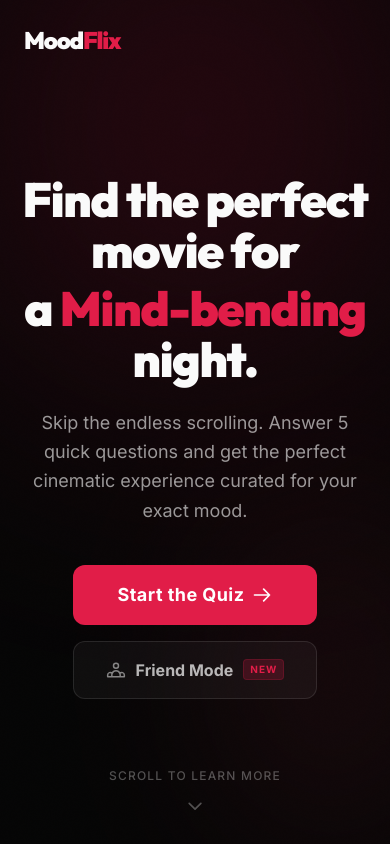
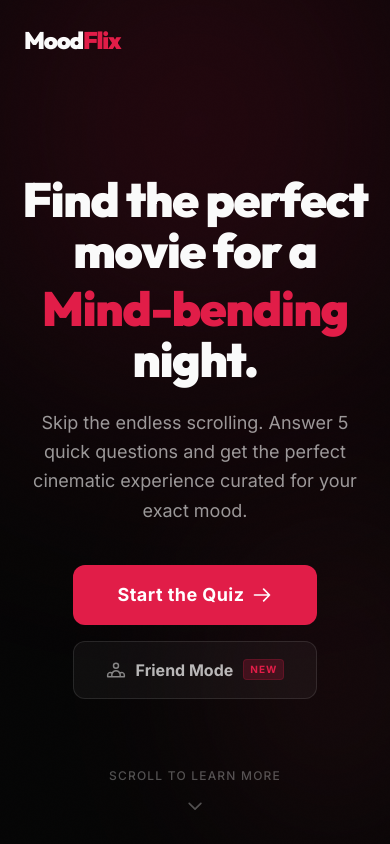
Before and after one commit to sYanXO/movieflix, a Next.js app in the folder frontend/: page / in a window 390 px wide. Shown: the top 844 px of the page. Built offline with nearby package versions, Linux system fonts and the light colour scheme.

Commit message:
Optimize landing page animation for mobile & remove emojis

```diff
--- a/frontend/app/page.tsx
+++ b/frontend/app/page.tsx
@@ -240,17 +240,20 @@ export default function LandingPage() {
           >
             <h1 className="font-display text-5xl sm:text-7xl md:text-[5.5rem] font-black tracking-tight leading-[1.05] text-balance text-foreground mb-6">
               Find the perfect movie for a <br className="hidden sm:block" />
-              <span className="text-primary inline-block min-w-[280px] sm:min-w-[400px] text-center mt-2">
-                <motion.span
-                  key={currentWordIndex}
-                  initial={{ opacity: 0, y: 15 }}
-                  animate={{ opacity: 1, y: 0 }}
-                  exit={{ opacity: 0, y: -15 }}
-                  transition={{ duration: 0.4 }}
-                  className="inline-block"
-                >
-                  {MOOD_WORDS[currentWordIndex]}
-                </motion.span>
+              <span className="text-primary inline-grid items-center justify-items-center mt-2 mx-2">
+                {MOOD_WORDS.map((word, i) => (
+                  <motion.span
+                    key={word}
+                    initial={{ opacity: i === 0 ? 1 : 0, y: i === 0 ? 0 : 15 }}
+                    animate={{ opacity: i === currentWordIndex ? 1 : 0, y: i === currentWordIndex ? 0 : (i < currentWordIndex ? -15 : 15) }}
+                    transition={{ duration: 0.4 }}
+                    className="col-start-1 row-start-1"
+                    aria-hidden={i !== currentWordIndex}
+                    style={{ pointerEvents: i === currentWordIndex ? 'auto' : 'none' }}
+                  >
+                    {word}
+                  </motion.span>
+                ))}
               </span>
               <br /> night.
             </h1>
--- a/frontend/app/quiz/page.tsx
+++ b/frontend/app/quiz/page.tsx
@@ -254,7 +254,7 @@ function QuizInner() {
       try {
         const starter: QuestionResponse = {
           question: "How would you describe your week so far?",
-          options: ["🥵 Exhausting", "🎢 Rollercoaster", "😌 Chill", "📈 Productive"],
+          options: ["Exhausting", "Rollercoaster", "Chill", "Productive"],
           is_final: false
         };
         setCurrentQ(starter);
@@ -412,7 +412,7 @@ function QuizInner() {
     // Reset to starter question
     const starter: QuestionResponse = {
       question: "How would you describe your week so far?",
-      options: ["🥵 Exhausting", "🎢 Rollercoaster", "😌 Chill", "📈 Productive"],
+      options: ["Exhausting", "Rollercoaster", "Chill", "Productive"],
       is_final: false
     };
     setCurrentQ(starter);
```
Also changed, not shown: 2 other files (tests, documents, lock files or other folders).
